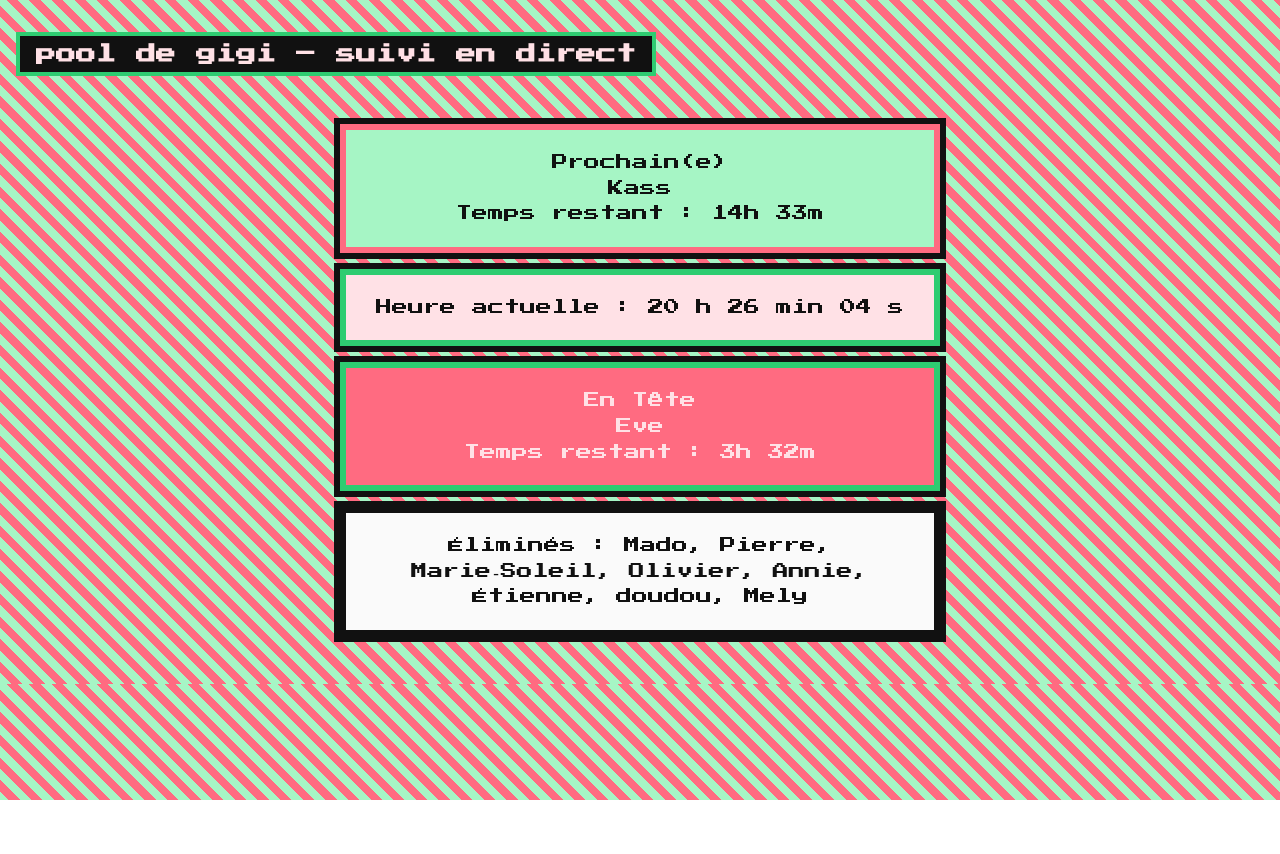
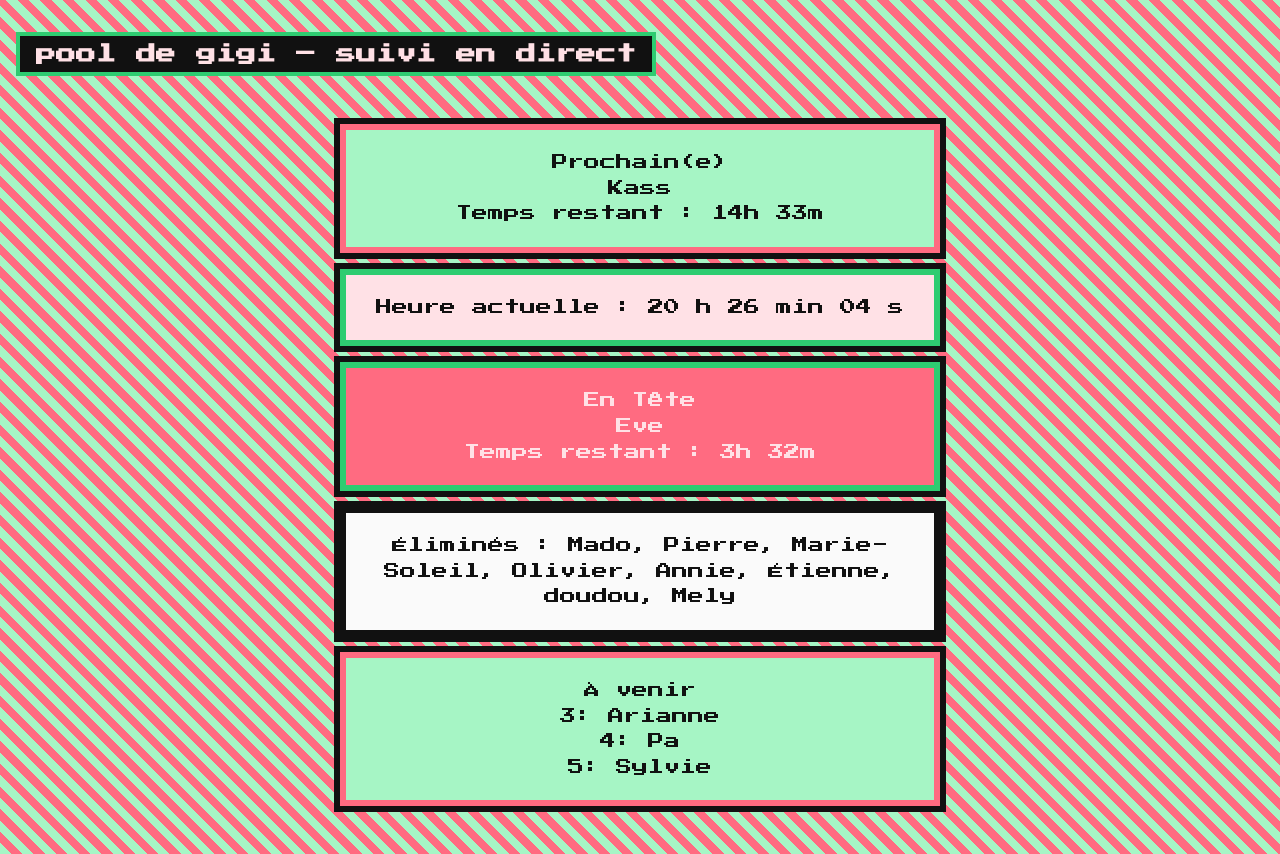
Before and after one commit to peate1515/gigi, a plain HTML site: page index.html in a window 1280 px wide. Before the commit the page ends 800 px from the top, so only its background shows below. Drawn offline with Linux system fonts and the light colour scheme.

Commit message:
Add files via upload

```diff
--- a/index.html
+++ b/index.html
@@ -4,7 +4,7 @@
     <meta charset="UTF-8" />
     <meta name="viewport" content="width=device-width, initial-scale=1.0" />
     <title>Pool de Gigi – Suivi en direct</title>
-    <!-- Pixel‑art Google Font -->
+    <!-- Pixel-art Google Font -->
     <link rel="preconnect" href="https://fonts.gstatic.com" />
     <link href="https://fonts.googleapis.com/css2?family=Press+Start+2P&display=swap" rel="stylesheet" />
     <style>
@@ -44,7 +44,7 @@
         box-shadow: 0 0 0 6px var(--melon-seed);
         text-align: center;
       }
-      .small{background:var(--melon-lightgreen);border-color:var(--melon-pink);} /* 2e place */
+      .small{background:var(--melon-lightgreen);border-color:var(--melon-pink);} /* 2e place & file d'attente */
       .winner{background:var(--melon-pink);color:var(--melon-lightpink);border-color:var(--melon-green);} /* gagnant */
       .eliminated{background:#fafafa;border-color:var(--melon-seed);color:var(--melon-seed);} /* passés */
       #tablesContainer{display:none;}
@@ -57,6 +57,7 @@
     <div id="currentTime" class="card"></div>
     <div id="winner" class="card winner"></div>
     <div id="eliminatedCard" class="card eliminated"></div>
+    <div id="queueCard" class="card small"></div>
 
     <script>
       // === Liste des prédictions ===
@@ -65,7 +66,7 @@
         {name:"doudou",datetime:"2025-06-25T23:59"},
         {name:"Étienne",datetime:"2025-06-28T23:59"},
         {name:"Annie",datetime:"2025-06-29T23:59"},
-        {name:"Marie‑Soleil",datetime:"2025-06-30T23:59"},
+        {name:"Marie-Soleil",datetime:"2025-06-30T23:59"},
         {name:"Olivier",datetime:"2025-06-30T11:07"},
         {name:"Pierre",datetime:"2025-07-01T23:59"},
         {name:"Eve",datetime:"2025-07-02T23:59"},
@@ -75,44 +76,42 @@
         {name:"Pa",datetime:"2025-07-04T23:59"},
         {name:"Sylvie",datetime:"2025-07-05T23:59"},
         {name:"Mona",datetime:"2025-07-06T17:00"},
-        {name:"LM‑Charles",datetime:"2025-07-06T21:15"},
+        {name:"LM-Charles",datetime:"2025-07-06T21:15"},
         {name:"Rick",datetime:"2025-07-07T23:59"},
         {name:"Renaud",datetime:"2025-07-07T03:00"},
         {name:"Raphael",datetime:"2025-07-07T07:00"},
         {name:"Guylaine",datetime:"2025-07-12T23:59"},
       ];
 
-      // === Formateurs de date ===
       const fmtClock=new Intl.DateTimeFormat("fr-CA",{hour:"2-digit",minute:"2-digit",second:"2-digit"});
-
-      // === Aides ===
       const decorate=a=>a.map(e=>({...e,dateObj:new Date(e.datetime)}));
       const diffHuman=(t,b=new Date())=>{const ms=Math.abs(t-b);const m=Math.floor(ms/60000);const d=Math.floor(m/1440);const h=Math.floor((m%1440)/60);const min=m%60;return[d&&`${d}j`,h&&`${h}h`,min&&`${min}m`].filter(Boolean).join(" ");};
 
       const upcoming=()=>decorate(events).filter(e=>e.dateObj>new Date()).sort((a,b)=>a.dateObj-b.dateObj);
       const past=()=>decorate(events).filter(e=>e.dateObj<=new Date()).sort((a,b)=>b.dateObj-a.dateObj);
 
-      // === Rendu ===
       function render(){
         const now=new Date();
         document.getElementById("currentTime").textContent=`Heure actuelle : ${fmtClock.format(now)}`;
 
-        // gagnant et 2e place = plus proches à venir
         const upArr=upcoming();
         const winner=upArr[0];
         const second=upArr[1];
 
-        document.getElementById("winner").innerHTML=winner?
-          `<div>En Tête</div><div>${winner.name}</div><div>Temps restant : ${diffHuman(winner.dateObj)}</div>`
-          :"Aucun gagnant (pas de date future).";
+        document.getElementById("winner").innerHTML=winner?`<div>En Tête</div><div>${winner.name}</div><div>Temps restant : ${diffHuman(winner.dateObj)}</div>`:"Aucun gagnant (pas de date future).";
+        document.getElementById("secondPlace").innerHTML=second?`<div>Prochain(e)</div><div>${second.name}</div><div>Temps restant : ${diffHuman(second.dateObj)}</div>`:"Pas encore de 2e place.";
 
-        document.getElementById("secondPlace").innerHTML=second?
-          `<div>Prochain(e)</div><div>${second.name}</div><div>Temps restant : ${diffHuman(second.dateObj)}</div>`
-          :"Pas encore de 2e place.";
-
-        // éliminés = passés
         const eliminatedNames=past().map(e=>e.name);
         document.getElementById("eliminatedCard").textContent=eliminatedNames.length?`Éliminés : ${eliminatedNames.join(", ")}`:"Aucun éliminé pour l'instant.";
+
+        // Afficher positions 3 à 5
+        const queue=upArr.slice(2,5); // indices 2,3,4 → positions 3,4,5
+        if(queue.length){
+          const listHTML=queue.map((e,i)=>`${i+3}: ${e.name}`).join("<br>");
+          document.getElementById("queueCard").innerHTML=`<div>À venir</div>${listHTML}`;
+        }else{
+          document.getElementById("queueCard").textContent="Pas d'autres prédictions.";
+        }
       }
 
       document.addEventListener("DOMContentLoaded",()=>{render();setInterval(render,1000);});
```
